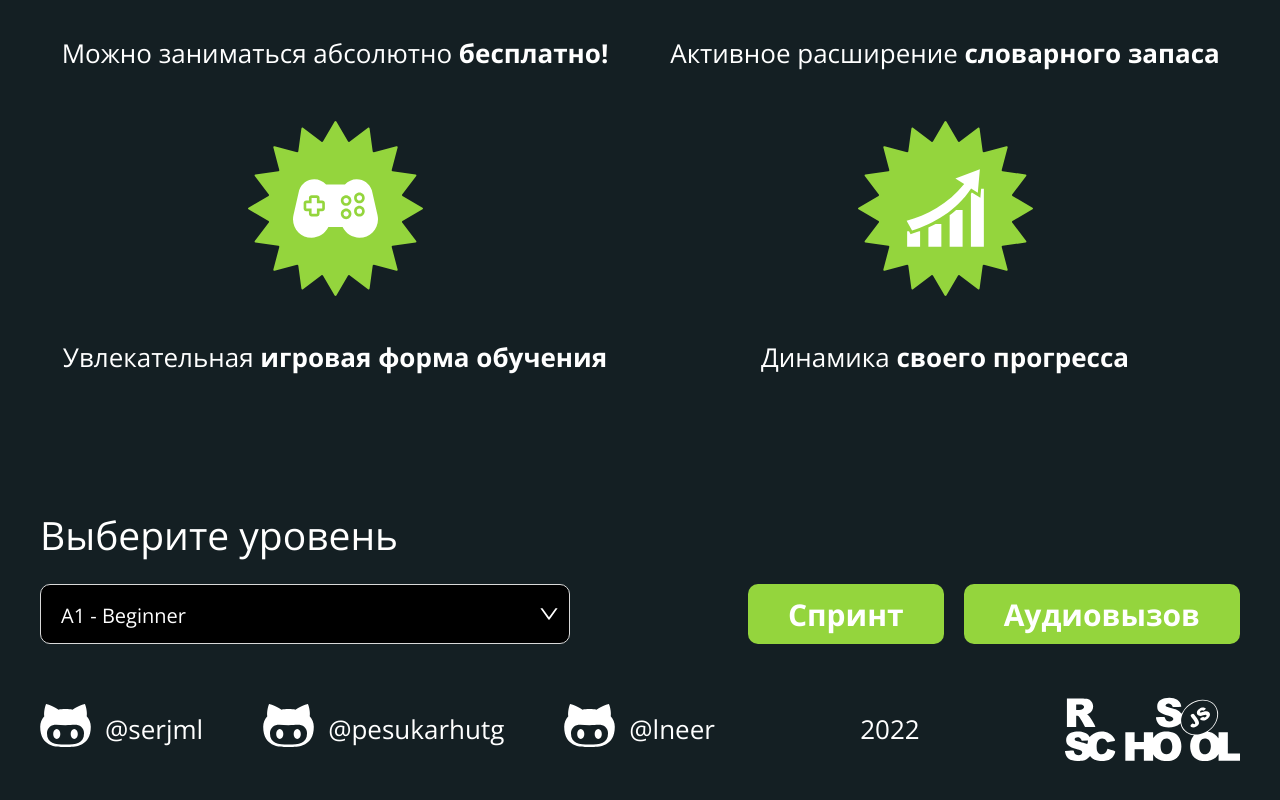
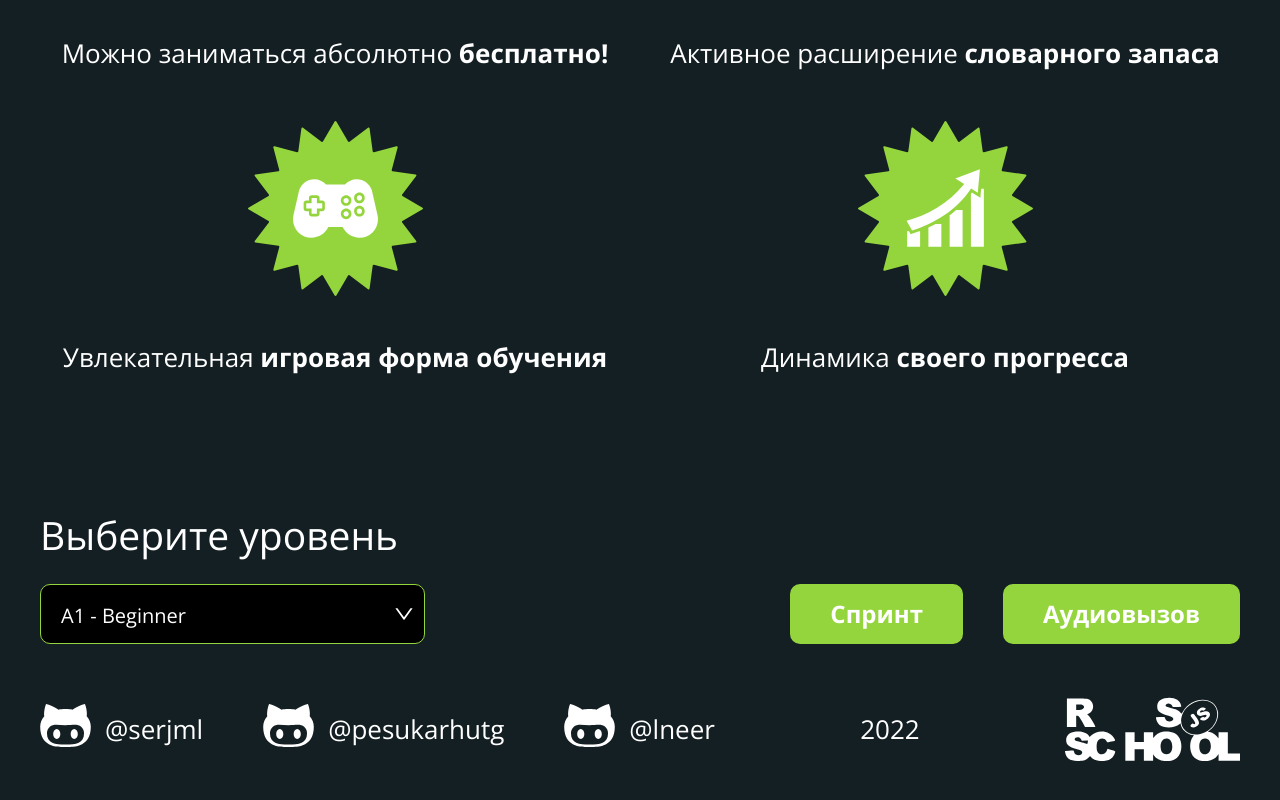
Before and after one commit to PesukarhuTG/rslang, a React (Create React App) app: page / in a window 1280 px wide. Shown: the part 1229-2029 px from the top of the page. Built offline with nearby package versions, Linux system fonts and the light colour scheme.

Commit message:
feat: change select style

```diff
--- a/src/components/Button.tsx
+++ b/src/components/Button.tsx
@@ -23,7 +23,7 @@ const StyledButton = styled.button<{
 }>`
   padding: 0 40px;
   height: 60px;
-  font-size: 30px;
+  font-size: 24px;
   font-weight: 700;
   border: none;
   border-radius: 10px;
--- a/src/components/Select.tsx
+++ b/src/components/Select.tsx
@@ -32,6 +32,7 @@ const Select: React.FC<SelectProps> = ({ options, onChange = () => {}, disabled
 
 const StyledSelect = styled(AntdSelect)`
   height: 60px;
+  border: 1px solid 'var(--primary-dark)' !important;
 
   & * {
     color: var(--primary-light);
@@ -42,6 +43,7 @@ const StyledSelect = styled(AntdSelect)`
     height: 60px !important;
     background-color: var(--primary-dark);
     border-radius: 10px;
+    border: 1px solid var(--primary) !important;
     font-size: 20px;
 
     .ant-select-selection-search-input {
--- a/src/pages/MainPage.tsx
+++ b/src/pages/MainPage.tsx
@@ -40,12 +40,12 @@ const MainPage = () => {
 
 const ChooseLevelWrapper = styled.div`
   display: grid;
-  grid-template-columns: 530px 1fr;
+  grid-template-columns: 385px 1fr;
 `;
 
 const GameButtons = styled.div`
   display: flex;
-  gap: 20px;
+  gap: 40px;
   margin-left: auto;
 `;
 
```
